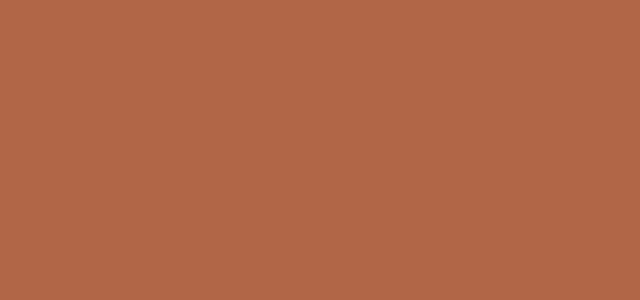
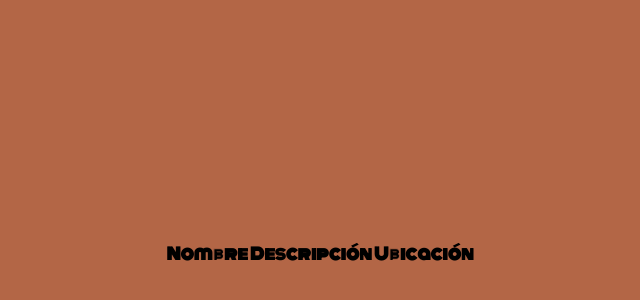
Before and after one commit to NicolasHenriquezT/LabTBD, a Nuxt app in the folder ayni/: page /mostrarTareas in a window 1280 px wide. Before the commit this address had no page. Shown: the part 146-446 px from the top of the page, without its empty margins (312-952 px from the left). Built offline with nearby package versions, Linux system fonts and the light colour scheme; no server answers.

Commit message:
Create mostrarTareas.vue

```diff
--- /dev/null
+++ b/ayni/pages/mostrarTareas.vue
@@ -0,0 +1,46 @@
+<template>
+    <div class="content">
+        <table class="main-table">
+            <thead>
+                <th> Nombre </th>
+                <th> Descripción </th>
+                <th> Ubicación </th>
+            </thead>
+
+        </table>
+    </div>
+</template>
+
+<script>
+export default {
+
+  data () {
+    return {
+      tareas: [],
+
+    }
+  },
+  methods: {
+    async getTareas() {
+       try {
+        console.log(this.items)
+        let response = await this.$axios.get('http://localhost:8080/tareas');
+        this.tareas = response.data;
+        console.log(this.tareas)
+        console.log(response)
+      } catch (error) {
+        console.log('error', error);
+      }
+    },
+
+  },
+  created: function ()
+  {
+    this.getTareas()
+  }
+}
+</script>
+
+<style>
+  @import '@/assets/styles/main.css';
+</style>
```
